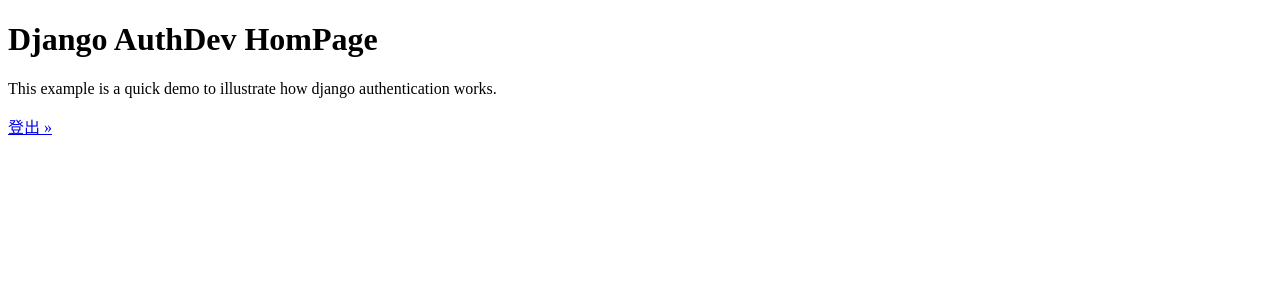
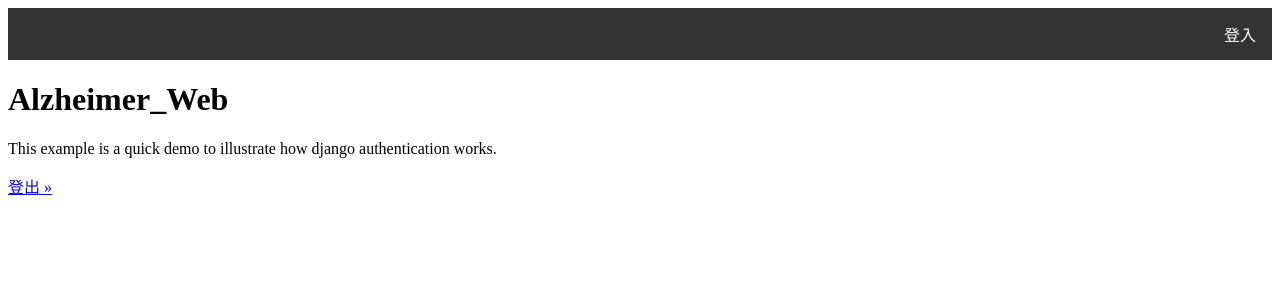
Before and after one commit to brian891005/NET, a Django app: page /index/ in a window 1280 px wide. Shown: the top 300 px of the page. Run offline with Django 3.2, Linux system fonts and the light colour scheme.

Commit message:
add menu

```diff
--- a/logon_in/templates/base.html
+++ b/logon_in/templates/base.html
@@ -2,9 +2,84 @@
 <!DOCTYPE html>
 <html>
     <head>
+        <style>
+            ul {
+                list-style-type: none;
+                margin: 0;
+                padding: 0;
+                overflow: hidden;
+                background-color: #333;
+              }
+
+              li {
+                float: right;
+              }
+
+              li a, .dropbtn {
+                display: inline-block;
+                color: white;
+                text-align: center;
+                padding: 14px 16px;
+                text-decoration: none;
+              }
+
+              li a:hover, .dropdown:hover .dropbtn {
+                background-color: red;
+              }
+
+              li.dropdown {
+                display: inline-block;
+              }
+
+              .dropdown-content {
+                display: none;
+                position: absolute;
+                background-color: #f9f9f9;
+                min-width: 160px;
+                box-shadow: 0px 8px 16px 0px rgba(0,0,0,0.2);
+                z-index: 1;
+              }
+
+              .dropdown-content a {
+                color: black;
+                padding: 12px 16px;
+                text-decoration: none;
+                display: block;
+                text-align: left;
+              }
+
+              .dropdown-content a:hover {background-color: #f1f1f1;}
+
+              .dropdown:hover .dropdown-content {
+                display: block;
+              }
+        </style>
         {% block title %}{% endblock %}
     </head>
-    <body>
+    <!-- 導航入口 -->
+    <body background-color: lightblue;>
+        <div>
+            <ul class="navbar-nav">
+                <!-- Django的if模板語句 -->
+                {% if user.is_authenticated %}
+                </li>
+                <li class="dropdown">
+                    <a class="dropbtn" href="#" id="navbarDropdown" role="button" data-toggle="dropdown" aria-haspopup="true" aria-expanded="false">
+                        {{ user.username }}</a>
+                    <div class="dropdown-content" aria-labelledby="navbarDropdown">
+                        <a href="{% url 'Logout' %}">退出登入</a>
+                    </div>
+                  </li>
+                <!-- 如果使用者未登入，則顯示登入 -->
+                {% else %}
+                <li class="nav-item">
+                    <a class="nav-link" href="{% url 'Login' %}">登入</a>
+                </li>
+                <!-- if語句在這裡結束 -->
+                {% endif %}
+
+        </ul>
+    </div>
         {% block content %}{% endblock %}
     </body>
 </html>
--- a/logon_in/templates/index.html
+++ b/logon_in/templates/index.html
@@ -3,9 +3,10 @@
 {% block content %}
 
 <div class="jumbotron mt-3">
-    <h1>Django AuthDev HomPage</h1>
+    <h1>Alzheimer_Web</h1>
     <p class="lead">This example is a quick demo to illustrate how django authentication works.</p>
     <a class="btn btn-lg btn-primary" href="{% url 'Logout' %}" role="button">登出 &#187;</a>
 </div>
 
+
 {% endblock  %}
--- a/logon_in/templates/login.html
+++ b/logon_in/templates/login.html
@@ -2,7 +2,7 @@
 
 {% block content %}
 
-<h1>AuthDev</h1>
+<h1>Alzheimer_Web</h1>
 <h3>登入</h3>
 
 <form action="" method="POST">
--- a/logon_in/templates/register.html
+++ b/logon_in/templates/register.html
@@ -1,8 +1,8 @@
 {% extends 'base.html' %}
 
 {% block content %}
-
-<h1>AuthDev</h1>
+<form>
+<h1>Alzheimer_Web</h1>
 <h3>註冊</h3>
 
 <form action="" method="POST">
@@ -27,5 +27,6 @@
     <br />
     <input class="btn btn-success" type="submit" value="save" />
 </form>
+</form>
 
 {% endblock  %}
```
Also changed, not shown: logon_in/db.sqlite3, logon_in/posts/forms.py (line endings or trailing spaces).
